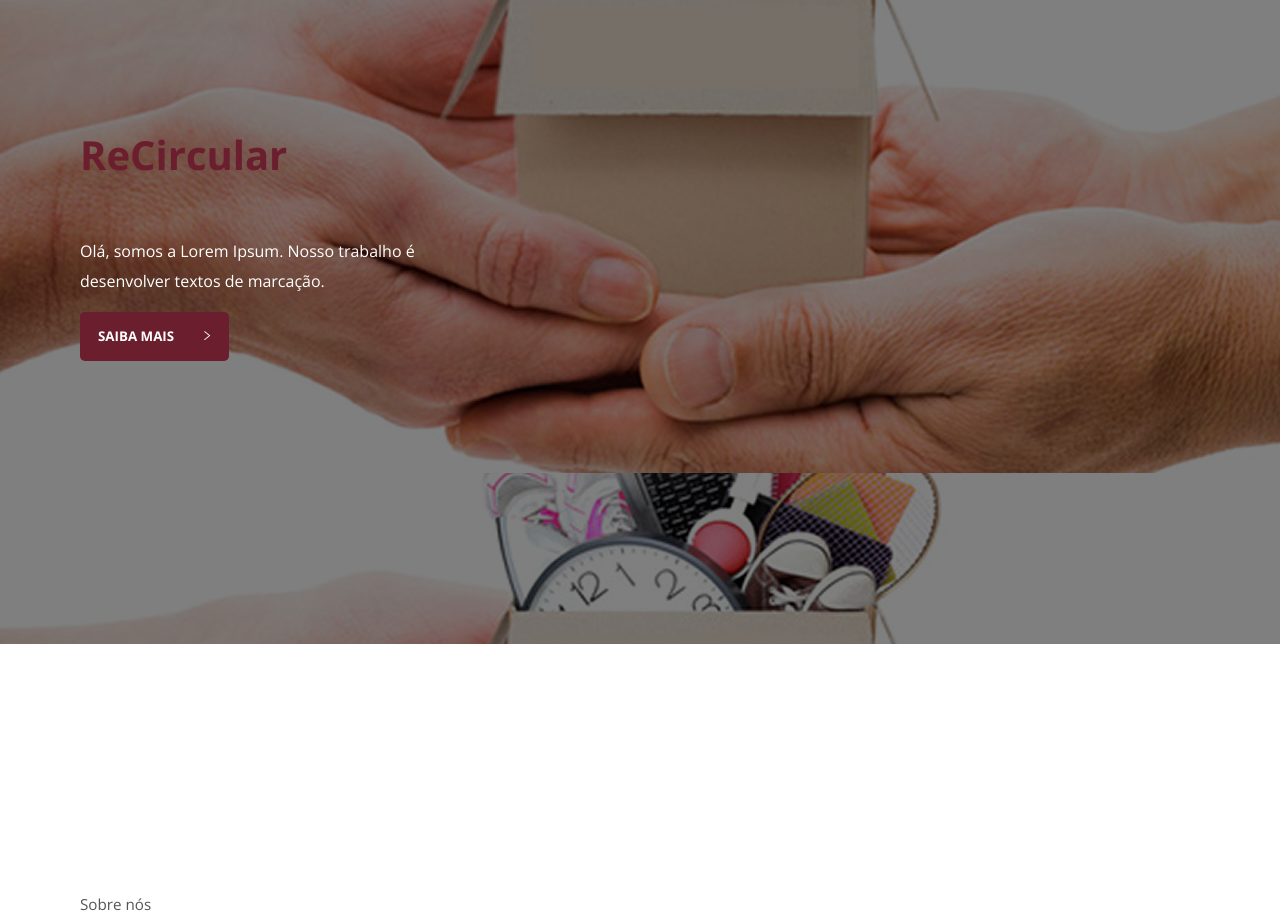
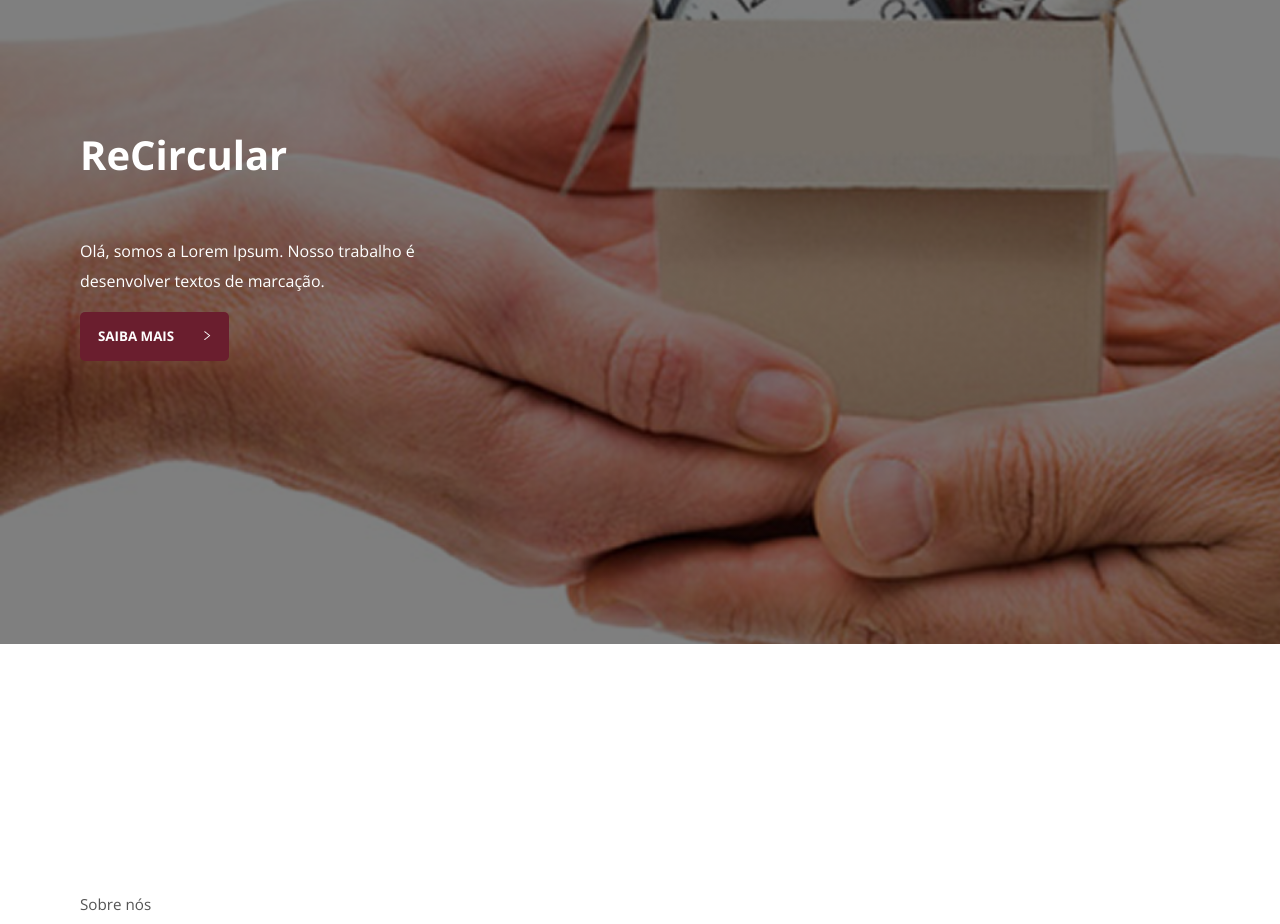
Before and after one commit to Bancos-de-Dados-II/projeto-2-mongodb-nacional, a React (Vite) app in the folder frontEnd/: page / in a window 1280 px wide. Shown: the part 260-1184 px from the top of the page. Built offline with nearby package versions, Linux system fonts and the light colour scheme.

Commit message:
fix: Ajuste nos títulos e imagem da Home e Contato

```diff
--- a/frontEnd/src/components/BannerContato/index.jsx
+++ b/frontEnd/src/components/BannerContato/index.jsx
@@ -5,8 +5,8 @@ export default function BannerContato(){
 
         <section className="banner-contato">
             <div className="banner-text">
-                <h1>Contato</h1>
-                <h2>Ficou com duvidas sobre os nossos serviços? Nos envie uma mensagem! </h2>
+                <h1 className="titulo-banner">Contato</h1>
+                <h2 className="descricao-banner">Ficou com duvidas sobre os nossos serviços? Nos envie uma mensagem! </h2>
             </div>
         </section>
     )
--- a/frontEnd/src/components/BannerContato/styles.css
+++ b/frontEnd/src/components/BannerContato/styles.css
@@ -10,18 +10,18 @@
     background-repeat: no-repeat;
     background-size: cover;
 }
-.banner-text> h1, h2{
+.banner-text .titulo-banner ,.descricao-banner{
     color: #fff;
     padding-left: 73px;
 }
 
-.banner-text > h1 {
+.banner-text,  .titulo-banner {
     font-size: 48px;
     margin: 0;
 
 }
 
-.banner-text> h2 {
+.banner-text .descricao-banner{
     font-size: 18px;
     max-width: 400px;
     line-height: 3.2ch;
--- a/frontEnd/src/components/Hero/index.jsx
+++ b/frontEnd/src/components/Hero/index.jsx
@@ -5,7 +5,7 @@ export default function Hero() {
     return (
         <section className="hero-container section-dimensions-default padding-default">
            <div className="text-hero-content">
-                <h1>ReCircular</h1>
+                <h1 className="titulo-hero">ReCircular</h1>
 
                 <p>Olá, somos a Lorem Ipsum.
                 Nosso trabalho é desenvolver textos de marcação.</p>
--- a/frontEnd/src/components/Hero/styles.css
+++ b/frontEnd/src/components/Hero/styles.css
@@ -4,9 +4,14 @@
     flex-direction: column;
     justify-content: center;
     align-items: flex-start;
+    background-repeat: no-repeat;
+    width: 100%;
+    background-size: cover;
+
+
 }
 
-.text-hero-content {
+.text-hero-content, .titulo-hero {
     color: #fff;
 }
 
```
